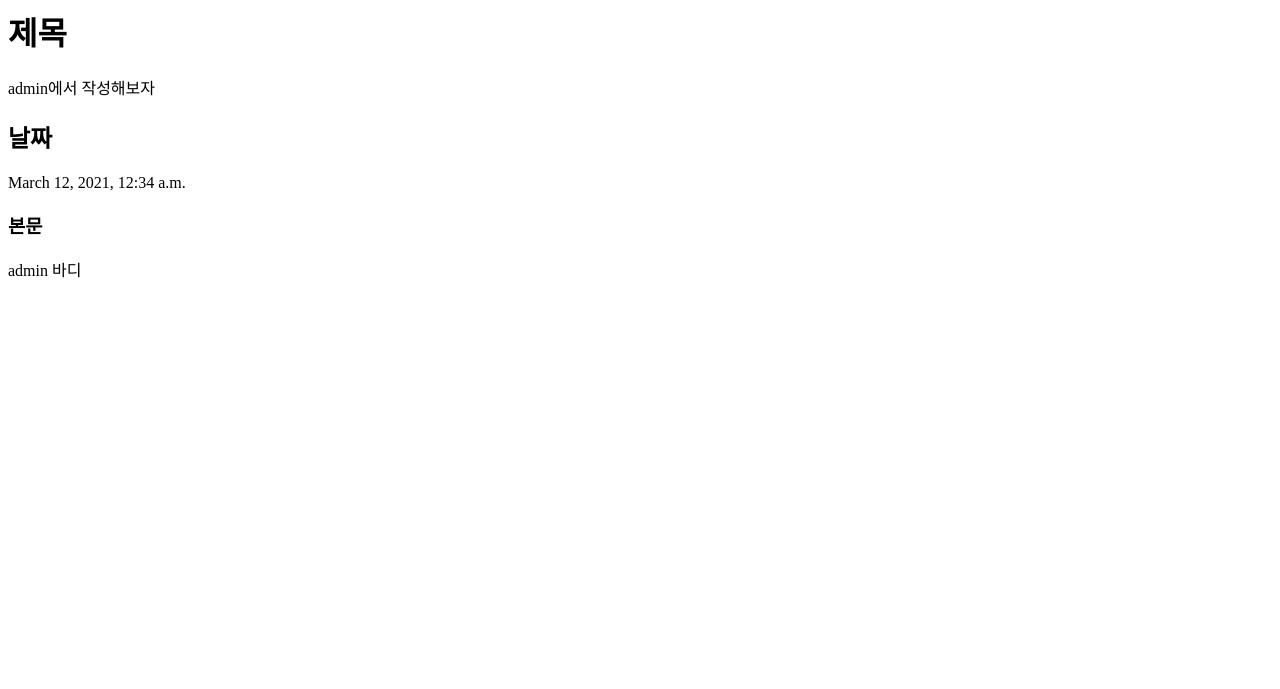
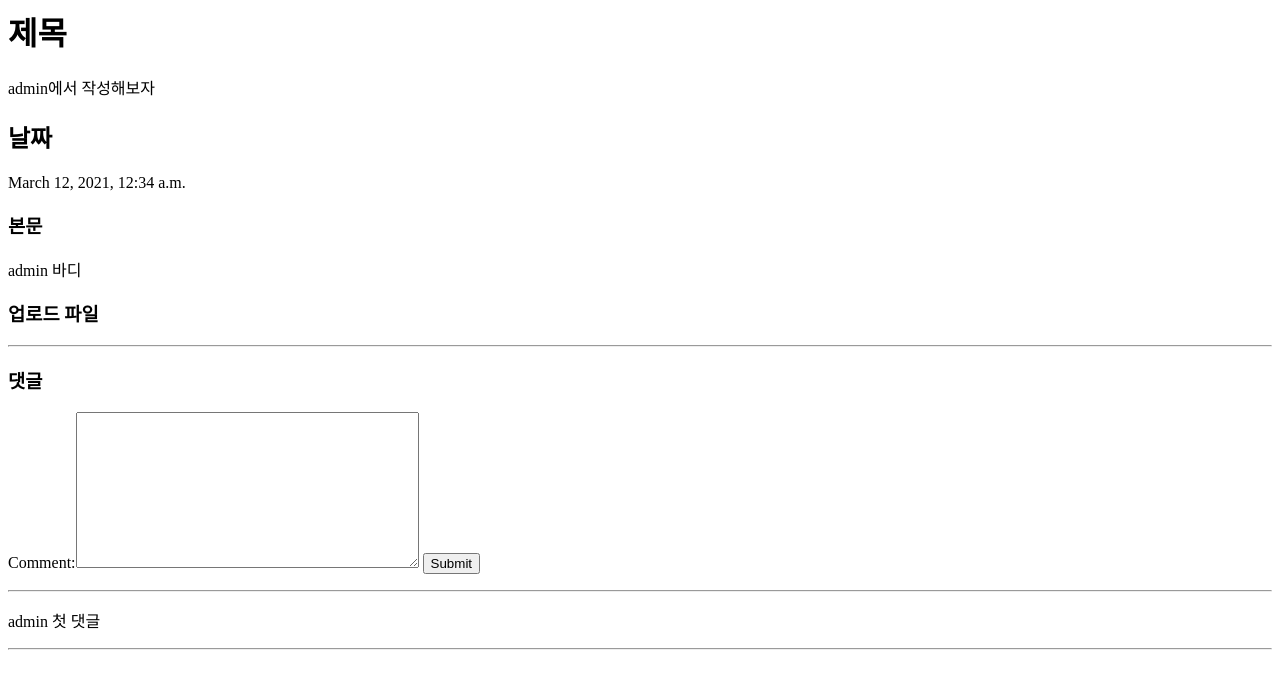
Before and after one commit to LEEJUNB/20210321_DjangoBlog, a Django app: page /detail/1 in a window 1280 px wide. Shown: the top 689 px of the page. Run offline with Django 3.2, Linux system fonts and the light colour scheme; data comes from the database, SQL or seed files in the repository; both versions use the stored data as it was after the commit.

Commit message:
댓글작성 후 html에 반영

```diff
--- a/blogproject/blogapp/forms.py
+++ b/blogproject/blogapp/forms.py
@@ -2,7 +2,7 @@
 # HTML form의 models.py 역할 : 클래스 객체 생성
 
 from django import forms
-from .models import Blog # modelform에서 Blog 객체를 사용함
+from .models import Blog, Comment # modelform에서 Blog, Comment 객체를 사용함
 
 # forms의 Form을 상속받는 BlogForm 클래스
 class BlogForm(forms.Form) :
@@ -15,3 +15,10 @@ class BlogModelForm(forms.ModelForm) :
         model = Blog # form의 기반은 Blog 클래스
         fields= '__all__' # 모든 필드타입
         #fields = ['title','body'] # 입력받을 필드타입 설정
+
+# 댓글 입력 공간
+# detail.html에 찍기
+class CommentForm(forms.ModelForm) :
+    class Meta :
+        model = Comment
+        fields = ['comment']
--- a/blogproject/blogapp/models.py
+++ b/blogproject/blogapp/models.py
@@ -12,7 +12,7 @@ class Blog(models.Model) :
 
 # Blog 객체에 종속적인 comment 객체
 class Comment(models.Model) :
-    comment = models.CharField(max_length=200)
+    comment = models.TextField()
     date = models.DateTimeField(auto_now_add=True)
 
     # 게시글에 댓글이 달리게 만드는 post 변수
--- a/blogproject/blogapp/templates/detail.html
+++ b/blogproject/blogapp/templates/detail.html
@@ -1,3 +1,5 @@
+<!-- 게시글 작성하기 -->
+
 <h1> 제목 </h1>
 {{ blog_detail.title }}
 
@@ -8,7 +10,26 @@
 {{ blog_detail.body }}
 
 <!--업로드 사진 나타내기-->
+<h3> 업로드 파일 </h3>
 {% if blog_detail.photo %}
     {{ blog_detail.photo.url }}
     <img src="{{ blog_detail.photo.url }}" alt="" height="600">
 {% endif %}
+
+<hr>
+<!-- 댓글객체 CommentForm -->
+<h3> 댓글 </h3>
+<!-- 어떤 블로그글인지 특정하기 위해 PrimaryKey인 id넣기-->
+<form method="POST" action="{% url 'create_comment' blog_detail.id %}">
+    {% csrf_token %}
+    {{ comment_form }}
+    <input type="submit">
+</form>
+<hr>
+<!-- 댓글 목록 -->
+<!-- 특정객체(blog_detail)를 참조(Foreign)하는 어떤 모델(comment)의 집합(_set.all) 불러오기-->
+<!-- blog_detail을 참조하는 모든 댓글목록 가져오기 -->
+{% for comment in blog_detail.comment_set.all %}
+<p>{{ comment }} </p>
+<hr>
+{% endfor %}
--- a/blogproject/blogapp/views.py
+++ b/blogproject/blogapp/views.py
@@ -5,6 +5,7 @@ from django.utils import timezone
 from .models import Blog # models.py의 Blog객체(HTML Form)는 .models를 상속받았음
 from .forms import BlogForm # forms.py의 BlogForm객체(Django Form)는 .forms를 상속받았음
 from .forms import BlogModelForm # forms.py의 BlogModelForm객체(Django Model Form)는 .forms를 상속받았음
+from .forms import CommentForm
 
 def home(request) :
     # posts = Blog.objects.all() # 블로그 객체들을 모두 띄우는 코드
@@ -74,5 +75,24 @@ def detail(request, blog_id) :
     # blog_id번째 블로그 글을 DB로 가지고와서 detail.html로 띄움
     # pk값이 blog_id인 Blog에 해당되는 객체 1개 가져올것
     blog_detail = get_object_or_404(Blog, pk=blog_id)
+
+    # forms.py의 CommentForm 띄워주기
+    comment_form = CommentForm()
+
     # blog_id 번째 블로그 글을 detail.html로 띄워주는 코드
-    return render(request, 'detail.html', {'blog_detail':blog_detail})
+    return render(request, 'detail.html', {'blog_detail':blog_detail, 'comment_form':comment_form})
+
+# 작성 댓글 저장
+def create_comment(request, blog_id) :
+    filled_form = CommentForm(request.POST)
+
+    # commit=False : 아직은 저장히지 말고 대기하라는 의미
+    if filled_form.is_valid() :
+        finished_form = filled_form.save(commit=False)
+        # 어떤 게시글의 댓글인지를 post에 저장
+        # post에다가 Blog 객체의 pk값이 blog_id인 것을 1개 담아줌
+        finished_form.post = get_object_or_404(Blog, pk=blog_id)
+        # 그 후 저장하기
+        finished_form.save()
+    # blog_id 값을 가지고 있는 detail url로 이동한다.
+    return redirect('detail', blog_id)
--- a/blogproject/blogproject/urls.py
+++ b/blogproject/blogproject/urls.py
@@ -22,6 +22,9 @@ urlpatterns = [
     # <int:blog_id>는 detail 함수에 넘길 값
     path('detail/<int:blog_id>', views.detail, name='detail'),
 
+    # 입력한 댓글 저장
+    # <int:blog_id>는 어떤 게시글에서 댓글이 작성됐는지를 create_comment에 인자로 넘김
+    path('create_comment/<int:blog_id>', views.create_comment, name='create_comment'),
 
 ]
 
```
Also changed, not shown: blogproject/db.sqlite3.
